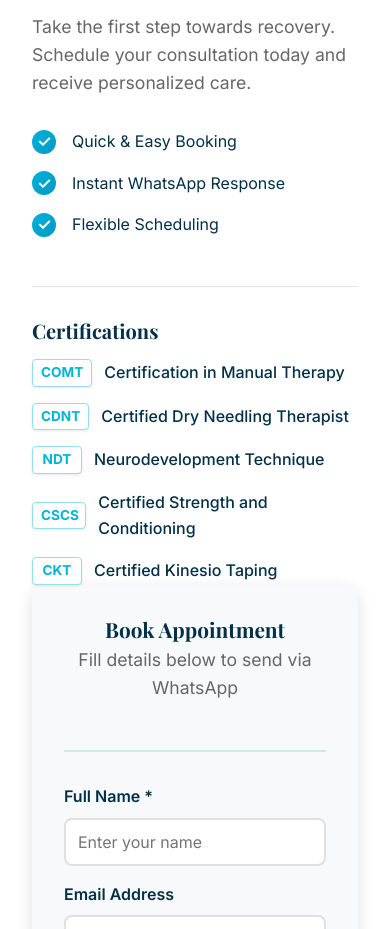
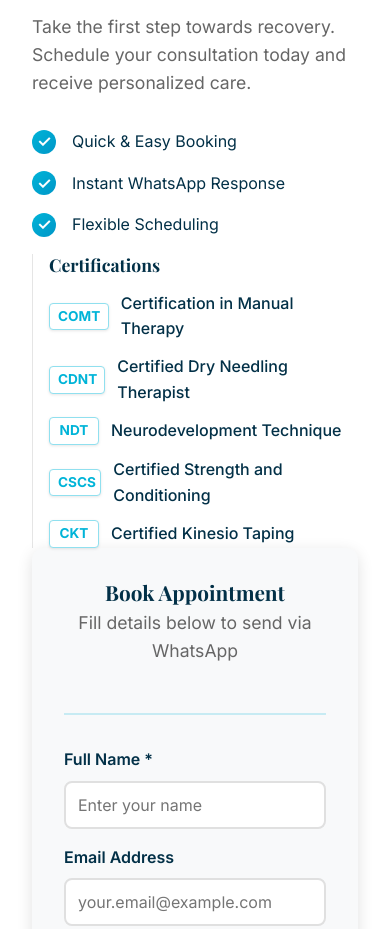
Before and after one commit to mantrishreyas2712-wq/dr-vanshika-physio, a plain HTML site: page index.html in a window 390 px wide. Shown: the part 6083-7012 px from the top of the page. Drawn offline with nearby package versions, Linux system fonts and the light colour scheme.

Commit message:
Style: Side-by-side certifications with features, stack on mobile

```diff
--- a/index.html
+++ b/index.html
@@ -209,6 +209,7 @@
                     <p>Take the first step towards recovery. Schedule your consultation today and receive personalized
                         care.</p>
                     <div class="booking-features">
+                        <div class="features-list">
                             <div class="feature">
                                 <span class="feature-icon">✓</span>
                                 <span>Quick & Easy Booking</span>
@@ -220,6 +221,7 @@
                             <div class="feature">
                                 <span class="feature-icon">✓</span>
                                 <span>Flexible Scheduling</span>
+                            </div>
                         </div>
 
                         <!-- Added Certifications Section -->
--- a/styles.css
+++ b/styles.css
@@ -679,6 +679,13 @@ section {
 }
 
 .booking-features {
+    display: grid;
+    grid-template-columns: 1fr 1fr;
+    gap: var(--spacing-sm);
+    align-items: start;
+}
+
+.features-list {
     display: flex;
     flex-direction: column;
     gap: var(--spacing-sm);
@@ -700,6 +707,7 @@ section {
     align-items: center;
     justify-content: center;
     font-weight: bold;
+    flex-shrink: 0;
 }
 
 /* Form Styling */
@@ -757,23 +765,25 @@ section {
 
 /* Certifications Box */
 .certifications-box {
-    margin-top: var(--spacing-md);
-    padding-top: var(--spacing-sm);
-    border-top: 1px solid rgba(0, 0, 0, 0.1);
+    margin-top: 0;
+    padding-left: var(--spacing-sm);
+    border-left: 1px solid rgba(0, 0, 0, 0.1);
+    border-top: none;
+    padding-top: 0;
 }
 
 .certifications-box h3 {
-    font-size: 1.25rem;
+    font-size: 1.1rem;
     margin-bottom: var(--spacing-sm);
     color: var(--dark);
-    margin-top: 1rem;
+    margin-top: 0;
 }
 
 .cert-list {
     list-style: none;
-    display: grid;
-    grid-template-columns: repeat(2, 1fr);
-    gap: 1rem;
+    display: flex;
+    flex-direction: column;
+    gap: 0.75rem;
 }
 
 .cert-list li {
@@ -989,6 +999,24 @@ section {
         margin-bottom: var(--spacing-sm);
     }
 
+    .booking-features {
+        grid-template-columns: 1fr;
+    }
+
+    .form-layout {
+        grid-template-columns: 1fr;
+        gap: var(--spacing-md);
+    }
+
+    .form-sidebar {
+        order: -1;
+        /* Show certs above inputs on mobile */
+    }
+
+    .form-sidebar .certifications-box {
+        margin-bottom: var(--spacing-md);
+    }
+
     .hero-text .subtitle {
         margin: 0 auto var(--spacing-md);
     }
```
Lines whose indentation alone changed are shown as unchanged.
